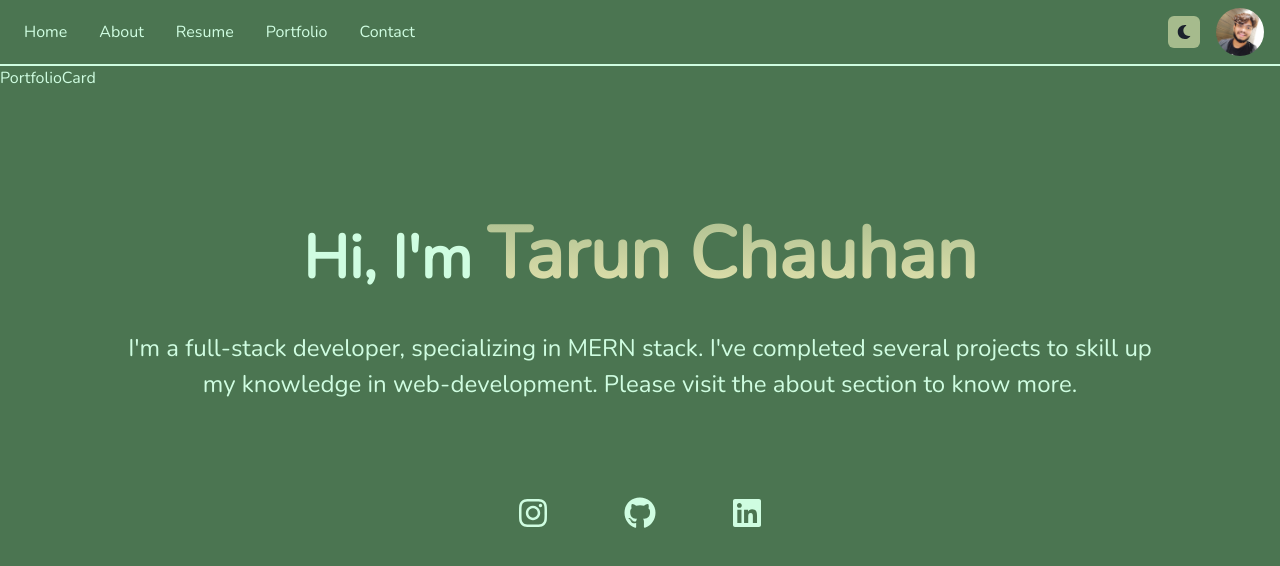
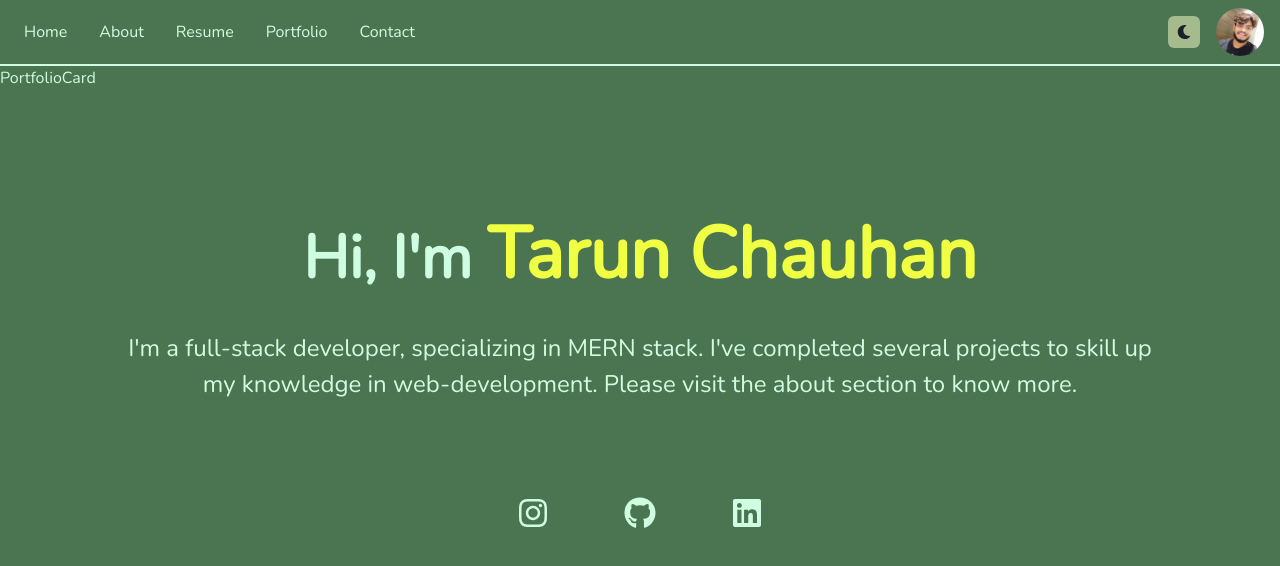
Before and after one commit to tarunkundal/portfolio, a React (Create React App) app: page / in a window 1280 px wide. Shown: the top 566 px of the page. Built offline with nearby package versions, Linux system fonts and the light colour scheme.

Commit message:
protfolio modified

```diff
--- a/src/components/About.tsx
+++ b/src/components/About.tsx
@@ -11,16 +11,18 @@ import React from "react";
 import Profile from "../assets/tarun.jpg";
 import Icon from "../assets/icon.8ecb3043.svg";
 
-const pulseRing = keyframes`
+export const pulseRing = keyframes`
 	0% {
     transform: scale(0.33);
   }
-  40%,
   50% {
     opacity: .7;
   }
+  40%{
+    opacity:.4
+  }
   100% {
-    opacity: 0.1;
+    opacity: 0;
   }
 	`;
 
@@ -47,7 +49,7 @@ const About = () => {
           alt="image"
           boxSize={{ base: "30%", md: "25%" }}
           borderRadius={"3xl"}
-          animation={`6s ${pulseRing} cubic-bezier(0.455, 0.03, 0.515, 0.955) -0.4s infinite`}
+          animation={`3s ${pulseRing}  cubic-bezier(0.455, 0.03, 0.515, 0.955) -0.4s `}
         />
         <Stack
           textAlign={"center"}
@@ -60,7 +62,7 @@ const About = () => {
               Tarun Chauhan
             </Text>
           </Heading>
-          <Text textAlign={"left"}>
+          <Text>
             I'm a Full Stack developer hailing from India living in Gurugram. I
             Love Working With Modern Technologies, Building And Designing
             Awesome Projects. I Prefer Minimalistic & Clean Designs With Strong
--- a/src/components/Home.tsx
+++ b/src/components/Home.tsx
@@ -1,6 +1,32 @@
-import { Box, Center, Flex, Heading, Stack, Text } from "@chakra-ui/react";
+import {
+  Box,
+  Center,
+  Flex,
+  Heading,
+  Stack,
+  Text,
+  keyframes,
+} from "@chakra-ui/react";
 
 import { FaGithub, FaInstagram, FaLinkedin } from "react-icons/fa";
+
+const typing = keyframes`
+0% {
+    transform: scale(0.33);
+    width:0
+  }
+  40%,
+  50% {
+    opacity: .7;
+  }
+  100% {
+    opacity: 0.1;
+  }`;
+
+const blinkCaret = keyframes`
+50% {
+        borderColor: red;
+    }`;
 
 const Home = () => {
   return (
@@ -12,18 +38,8 @@ const Home = () => {
             size={{ base: "2xl", md: "4xl" }}
             as={"span"}
             color={"highlight"}
-            bgClip="text"
-            bgGradient={[
-              "linear(to-tr, teal.300, secondary)",
-              "linear(to-t, primary, secondary)",
-              "linear(to-b, teritory, highlight)",
-            ]}
-            _hover={{
-              bgGradient: [
-                "linear(to-l, teritory, highlight)",
-                "linear(to-r,primary,secondary)",
-              ],
-            }}
+            whiteSpace={"nowrap"}
+            // animation={` 2s ${typing}  steps(10, end), ${blinkCaret} 0.5s step-end infinite alternate`}
           >
             Tarun Chauhan
           </Heading>
--- a/src/components/Navbar.tsx
+++ b/src/components/Navbar.tsx
@@ -17,7 +17,6 @@ import { GiHamburgerMenu } from "react-icons/gi";
 import { ImCross } from "react-icons/im";
 import PROFILE from "../assets/tarun.jpg";
 import { NavLink } from "react-router-dom";
-import { color } from "framer-motion";
 
 const Links = ["Home", "About", "Resume", "Portfolio", "Contact"];
 
--- a/src/components/Portfolio.tsx
+++ b/src/components/Portfolio.tsx
@@ -1,7 +1,6 @@
 import React from "react";
 import ReposData from "../data/Repo";
 import RepoCard from "./RepoCard";
-import { Flex } from "@chakra-ui/react";
 
 // const url = "https://api.github.com/user/repos";
 // const accessToken = "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";
```
